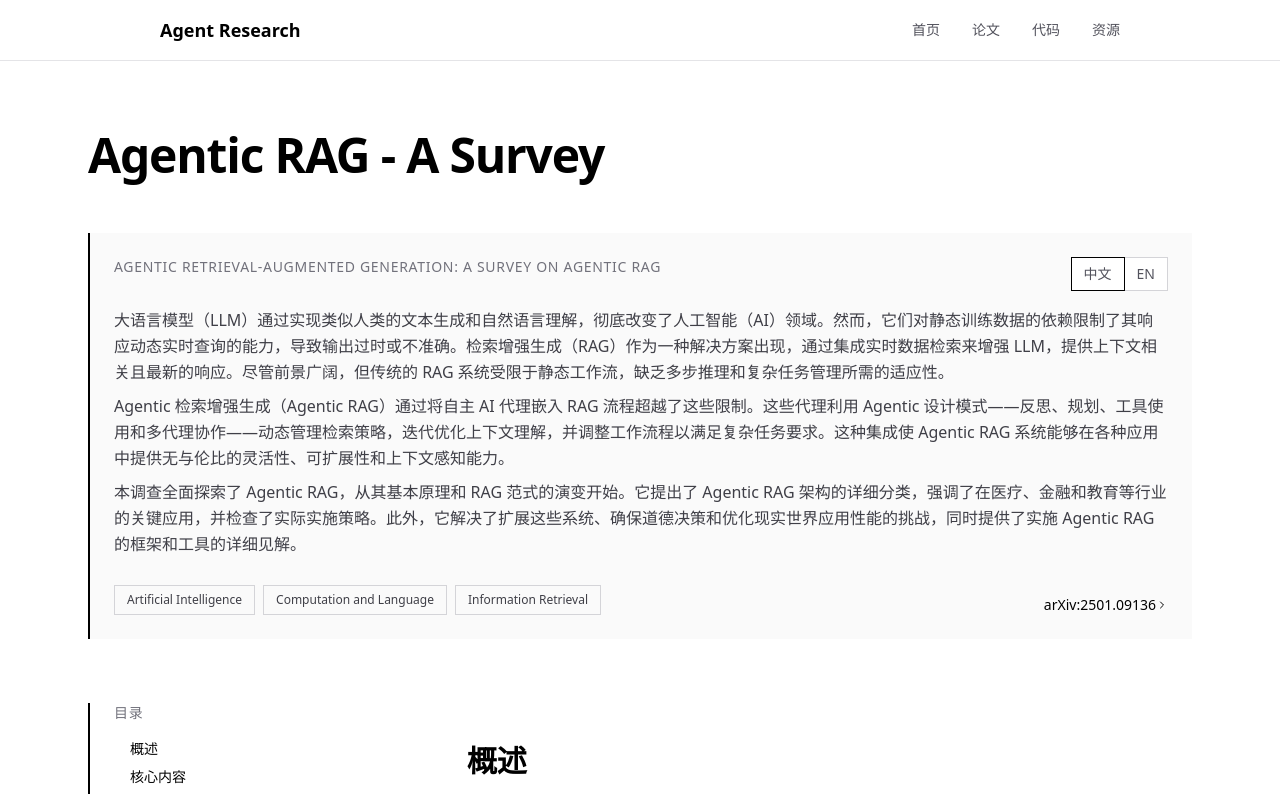
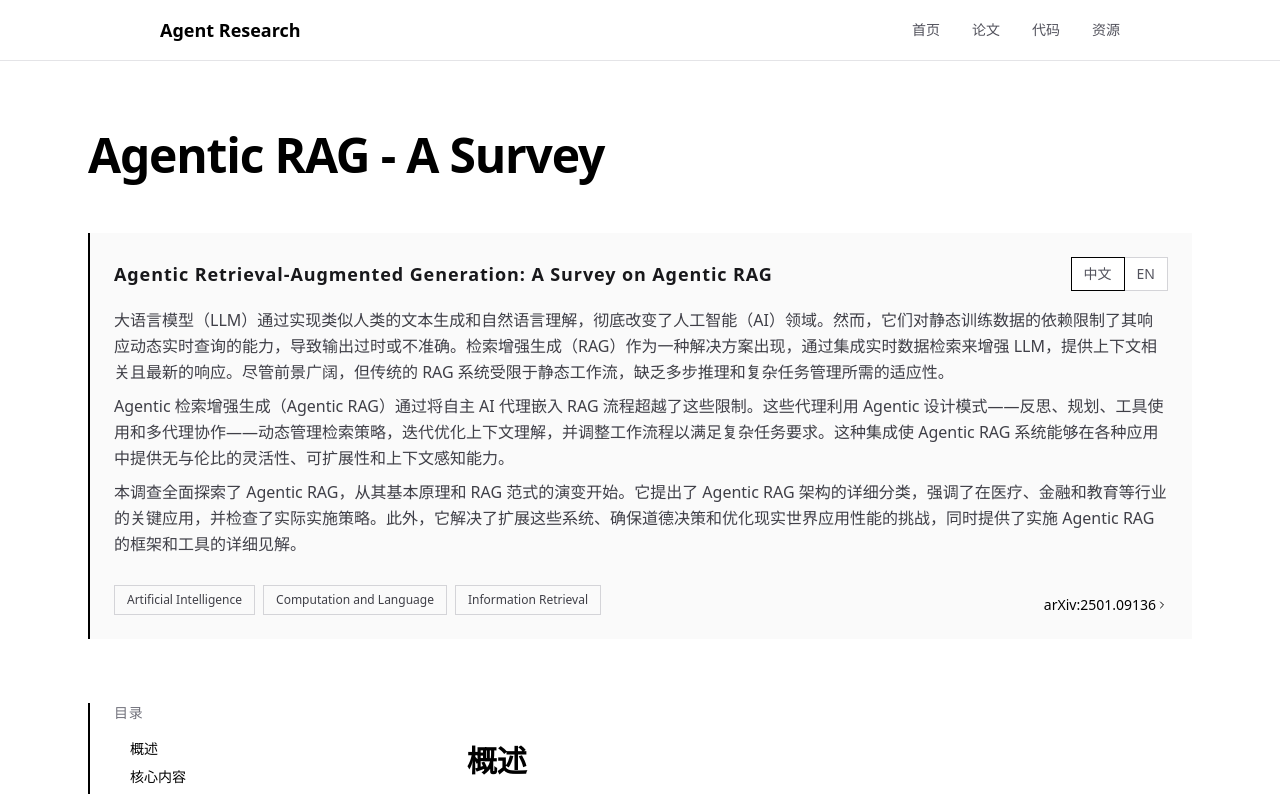
Before and after one commit to yc-w-cn/agent-research, a Next.js app: page /agent-research/content/agentic-rag-survey in a window 1280 px wide. Shown: the top 794 px of the page. Built offline with nearby package versions, Linux system fonts and the light colour scheme.

Commit message:
style(ContentPaper): 调整标题样式为加粗并增大字号

```diff
--- a/src/app/content/components/ContentPaper.tsx
+++ b/src/app/content/components/ContentPaper.tsx
@@ -51,8 +51,8 @@ export default function ContentPaper({ content }: ContentPaperProps) {
   return (
     <div className="col-span-12 mb-8">
       <div className="p-6 bg-zinc-50 border-l-2 border-black">
-        <div className="flex justify-between items-start mb-4">
-          <div className="text-sm text-zinc-500 uppercase tracking-wider">
+        <div className="flex justify-between items-center mb-4">
+          <div className="text-lg font-bold text-zinc-900 tracking-wider">
             {content.arxiv?.title}
           </div>
           {(hasZhDescription || hasEnDescription) && (
```
